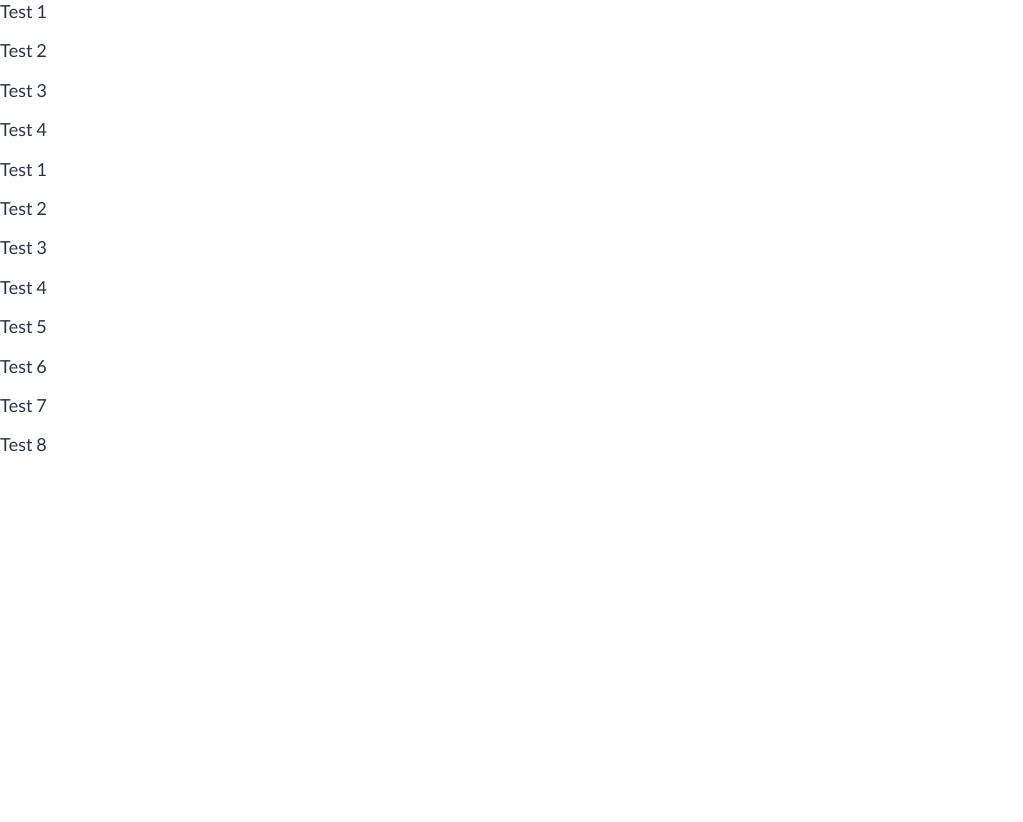
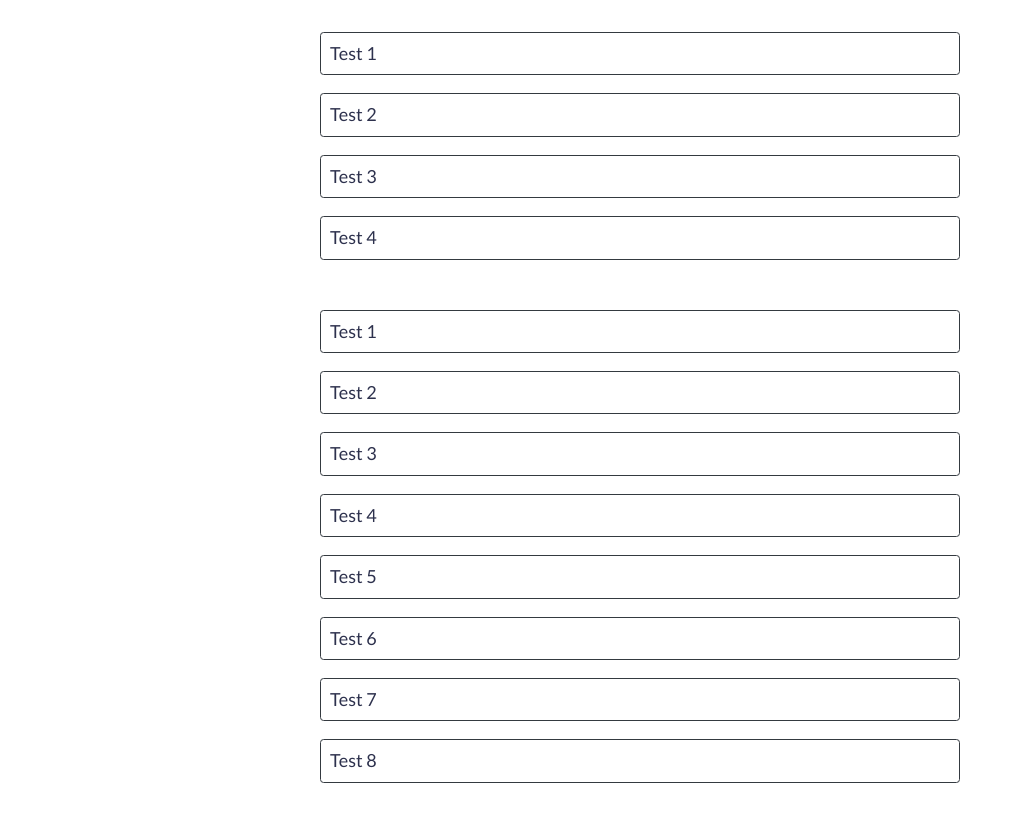
Before and after one commit to coding-with-fun/my-links-client-1, a React (Create React App) app: page / in a window 1280 px wide. Shown: the top 822 px of the page, without its empty margins (0-1023 px from the left). Before the commit the page ends 800 px from the top, so only its background shows below. Built offline with nearby package versions, Linux system fonts and the light colour scheme.

Commit message:
Added styles

```diff
--- a/src/components/LinksList.js
+++ b/src/components/LinksList.js
@@ -13,11 +13,12 @@
     };
 
     return (
+        <div className="links__container">
             <DragDropContext onDragEnd={handleDraggedList}>
                 <Droppable droppableId="links">
                     {(provided) => (
                         <div
-                        className="links"
+                            className="links_list"
                             {...provided.droppableProps}
                             ref={provided.innerRef}
                         >
@@ -33,6 +34,7 @@
                                                 ref={provided.innerRef}
                                                 {...provided.draggableProps}
                                                 {...provided.dragHandleProps}
+                                                className="link_details"
                                             >
                                                 <p>{title}</p>
                                             </div>
@@ -46,6 +48,7 @@
                     )}
                 </Droppable>
             </DragDropContext>
+        </div>
     );
 };
 
--- a/src/screens/Home.js
+++ b/src/screens/Home.js
@@ -4,7 +4,7 @@
 
 const Home = () => {
     return (
-        <div>
+        <div className="container">
             <FeaturedLinks />
             <AllLinks />
         </div>
--- /dev/null
+++ b/src/styles/components/LinksList.scss
@@ -0,0 +1,17 @@
+.links__container {
+    display: flex;
+    justify-content: center;
+    margin: 2rem 0;
+
+    .links_list {
+        width: 100%;
+        max-width: 40rem;
+
+        .link_details {
+            border: 1px solid var(--bs-gray-dark);
+            border-radius: 0.2em;
+            padding: 0.5em 0.8em 0.5em 0.5em;
+            margin-bottom: 1em;
+        }
+    }
+}
--- /dev/null
+++ b/src/styles/components/index.scss
@@ -0,0 +1 @@
+@import "./LinksList.scss";
--- a/src/styles/globals.scss
+++ b/src/styles/globals.scss
@@ -25,3 +25,7 @@
     text-decoration: none;
     color: inherit;
 }
+
+p {
+    margin: 0 !important;
+}
--- a/src/styles/index.scss
+++ b/src/styles/index.scss
@@ -1,2 +1,4 @@
 @import "./variables.scss";
 @import "./globals.scss";
+
+@import "./components/index.scss";
```
Lines whose indentation alone changed are shown as unchanged.
